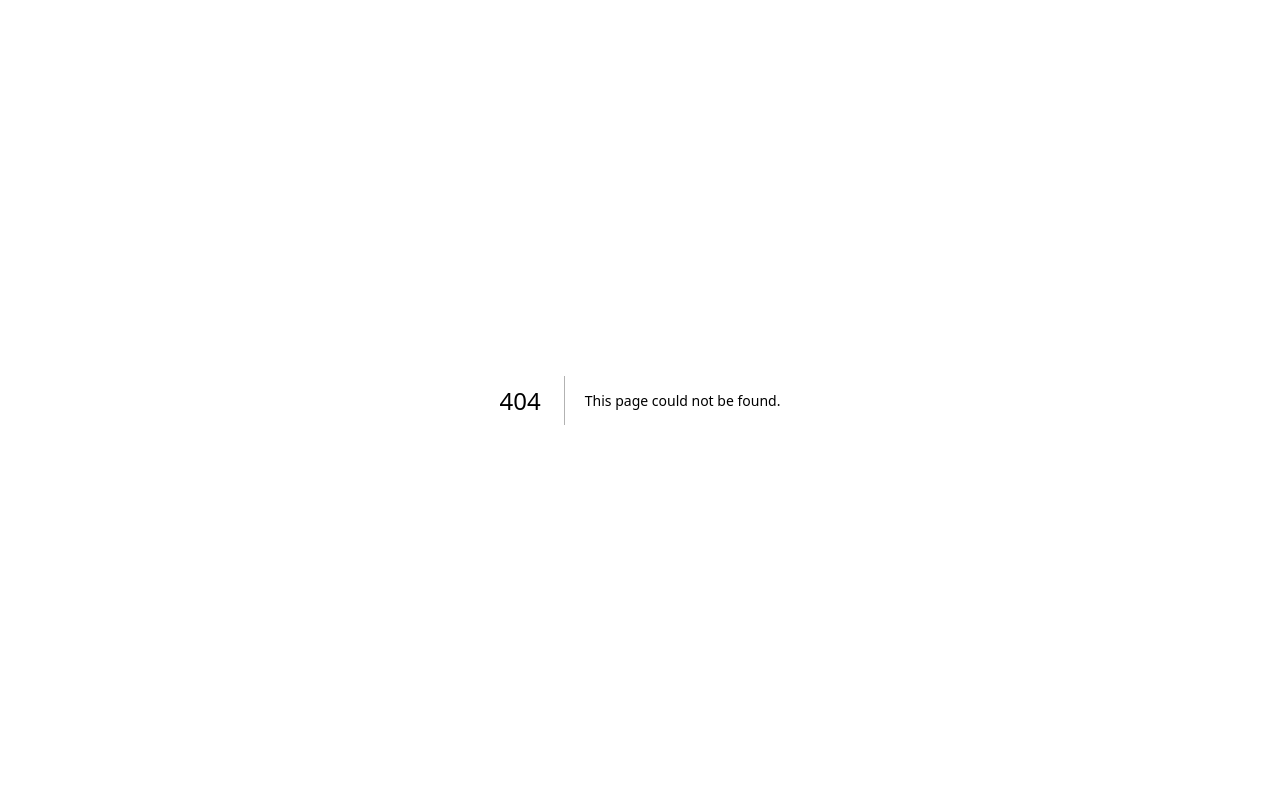
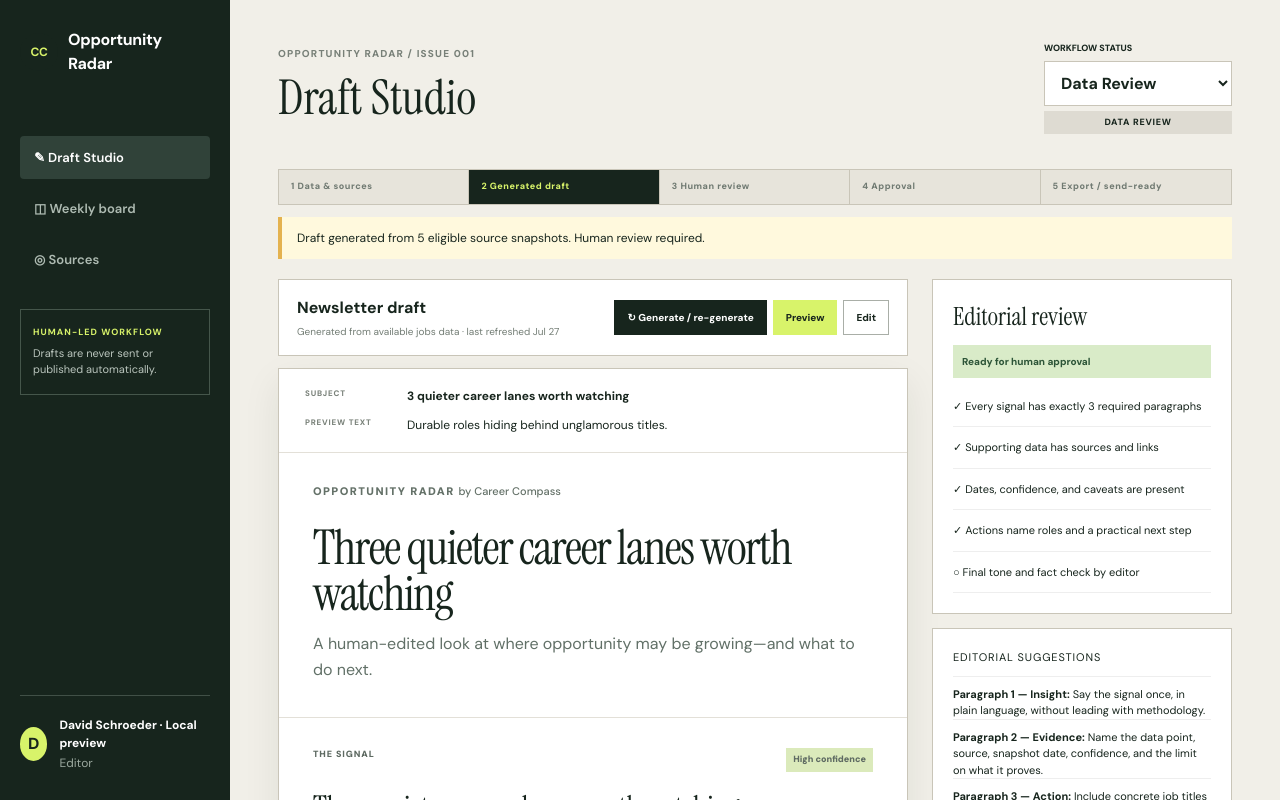
Before and after one commit to Schroeder9000/career-compass-opportunity-radar, a Next.js app: page /editor-preview in a window 1280 px wide. Before the commit this address had no page. Shown: the top 800 px of the page. Built offline with nearby package versions, Linux system fonts and the light colour scheme.

Commit message:
Add development-only editor preview

```diff
--- /dev/null
+++ b/app/editor-preview/page.tsx
@@ -0,0 +1,9 @@
+import { notFound } from "next/navigation";
+import { EditorWorkspace } from "../editor/workspace";
+
+export const metadata = { title: "Editor Workspace Preview" };
+
+export default function EditorPreviewPage() {
+  if (process.env.NODE_ENV === "production") notFound();
+  return <EditorWorkspace editor="David Schroeder · Local preview" />;
+}
```
